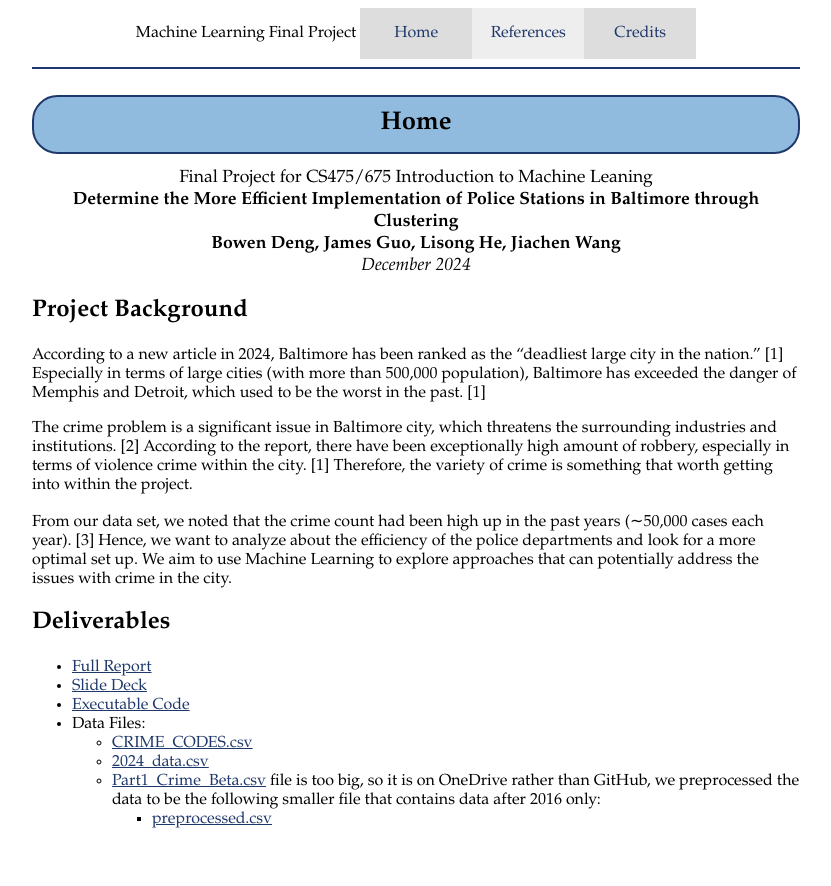
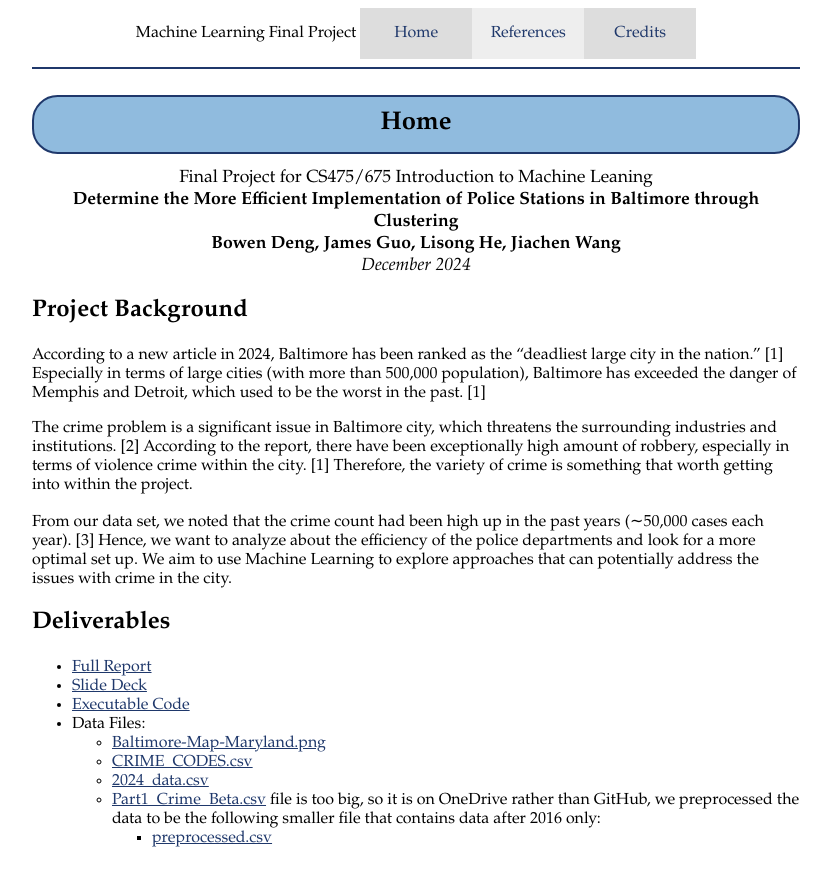
Before and after one commit to James-Guo-03/ML-F24-Project, a Jekyll site: the page built from index.md, in a window 1280 px wide. Shown: the top 886 px of the page, without its empty margins (224-1055 px from the left). Built offline with Jekyll 4.4.1, drawn with Linux system fonts in a browser that asks for light colours.

```diff
--- a/index.md
+++ b/index.md
@@ -22,9 +22,10 @@ From our data set, we noted that the crime count had been high up in the past ye
 ## Deliverables
 
 - [Full Report]({{site.baseurl}}/files/ML_Report.pdf)
-- [Slide Deck]()
+- [Slide Deck]({{site.baseurl}}/files/ML_Slides.pdf)
 - [Executable Code]({{site.baseurl}}/files/Final_Project_code.ipynb)
 - Data Files:
+  - [Baltimore-Map-Maryland.png]({{site.baseurl}}/files/Data_files/Baltimore-Map-Maryland.png)
   - [CRIME_CODES.csv]({{site.baseurl}}/files/Data_files/CRIME_CODES.csv)
   - [2024_data.csv]({{site.baseurl}}/files/Data_files/2024_data.csv)
   - [Part1_Crime_Beta.csv](https://livejohnshopkins-my.sharepoint.com/:x:/g/personal/sguo45_jh_edu/EfxwEcjaRGRJmUiexZOPyLAB-iKJYjaxuJiLZ41pqU-TiQ?e=YOL4F4) file is too big, so it is on OneDrive rather than GitHub, we preprocessed the data to be the following smaller file that contains data after 2016 only:
```
Also changed, not shown: 2 other files.
